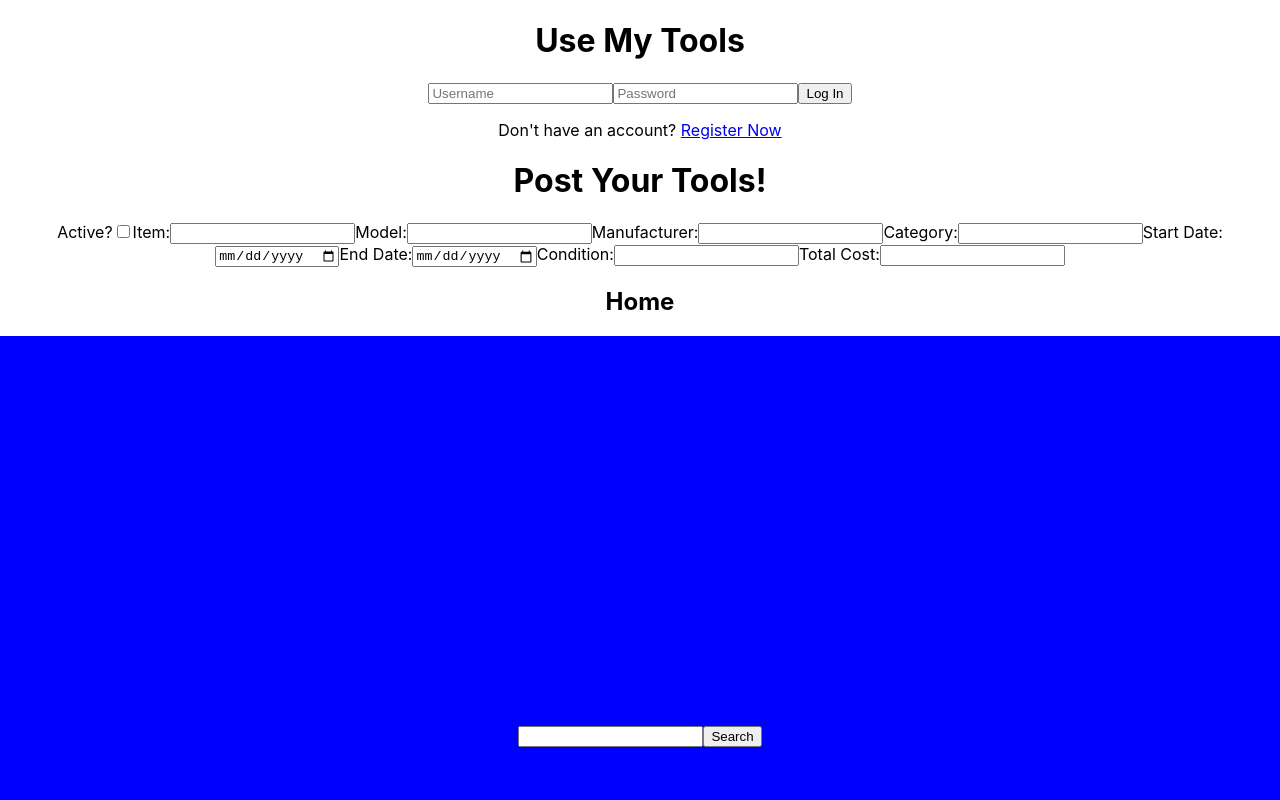
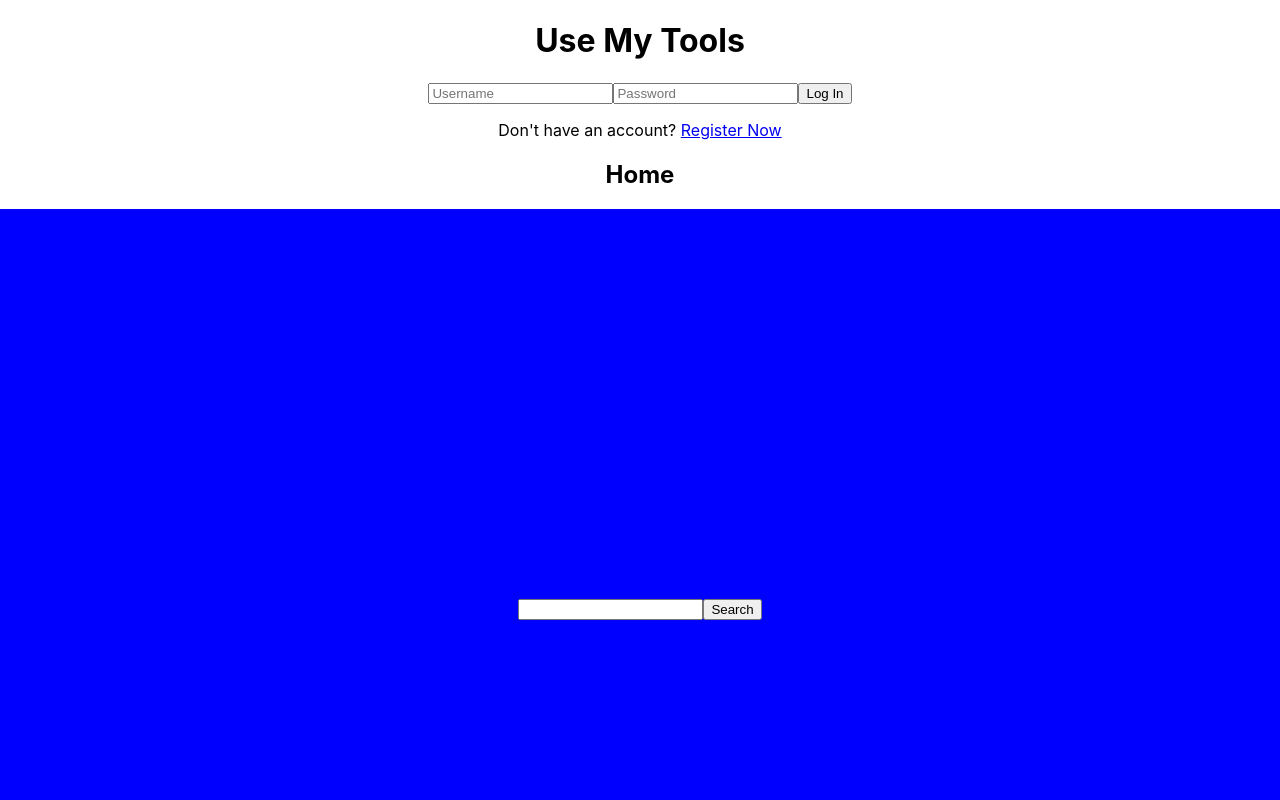
Before and after one commit to Use-My-Tools-BW/front-end, a React (Create React App) app: page / in a window 1280 px wide. Shown: the top 800 px of the page. Built offline with nearby package versions, Linux system fonts and the light colour scheme.

Commit message:
PostListingForm Draft

```diff
--- a/src/App.js
+++ b/src/App.js
@@ -9,8 +9,7 @@ import Home from "./components/Home";
 import ToolList from "./components/ToolList";
 import Account from "./components/Account";
 import Confirmation from "./components/Confirmation";
-import EditAccountForm from "./components/forms/PostListingForm"
-import PostListingForm from './components/forms/PostListingForm';
+
 function App() {
   return (
     <div className="App">
@@ -19,7 +18,7 @@ function App() {
         <Route exact path="/register" component={RegisterForm}/>
 
 
-      <PostListingForm/>
+
       <Home />
       <ToolList />
       <Account />
--- a/src/components/forms/PostListingForm.js
+++ b/src/components/forms/PostListingForm.js
@@ -1,10 +1,10 @@
 import React, { useState } from 'react';
+import axios from 'axios';
 
-
-export default function PostListingForm(){
+export default function PostListingForm(props){
 const [toolList, setToolList] = useState({
 
-    active: false ,
+    active: false || true ,
     listingTitle: "",
     model:"",
     manufacturer: "",
@@ -18,6 +18,23 @@ const [toolList, setToolList] = useState({
 });
 
 
+
+const submitHandler = event => {
+    event.preventDefault();
+    console.log(toolList);
+
+    axios.post("", toolList, {headers: {"Content-Type": "application/json"}})  //Ready for backend
+        .then(res => {
+            console.log(res);
+            props.history.push("/");
+        })
+        .catch(err => console.log(err.response))
+}
+
+
+
+
+
 const changeHandler = event => {
     setToolList({ ...toolList, [event.target.name]: event.target.value })
 }
@@ -27,11 +44,11 @@ const changeHandler = event => {
 return (
     <div>
         <h1>Post Your Tools!</h1>
-        <form>
+        <form onSubmit ={submitHandler}>
             <label>
                 Active?
                 <input
-                type = "checkbox" name = "active" checked = {toolList.active}
+                type = "checkbox" name = "active"  value ={toolList.active}
                 />
             </label>
             <label>
@@ -48,7 +65,7 @@ return (
                 <input
                 type = "text"
                 name="model"
-                value={toolList.listingTitle}
+                value={toolList.model}
                 onChange={changeHandler}
                 />
             </label>
@@ -57,7 +74,7 @@ return (
                 <input
                 type = "text"
                 name="manufacturer"
-                value={toolList.listingTitle}
+                value={toolList.manufacturer}
                 onChange={changeHandler}
                 />
             </label>
@@ -66,7 +83,7 @@ return (
                 <input
                 type = "text"
                 name="category"
-                value={toolList.listingTitle}
+                value={toolList.category}
                 onChange={changeHandler}
                 />
             </label>
@@ -75,7 +92,7 @@ return (
                 <input
                 type = "date"
                 name="dateStart"
-                value={toolList.listingTitle}
+                value={toolList.dateStart}
                 onChange={changeHandler}
                 />
             </label>
@@ -84,7 +101,7 @@ return (
                 <input
                 type = "date"
                 name="dateEnd"
-                value={toolList.listingTitle}
+                value={toolList.dateEnd}
                 onChange={changeHandler}
                 />
             </label>
@@ -93,7 +110,7 @@ return (
                 <input
                 type = "text"
                 name="condition"
-                value={toolList.listingTitle}
+                value={toolList.condition}
                 onChange={changeHandler}
                 />
             </label>
@@ -102,22 +119,25 @@ return (
                 <input
                 type = "text"
                 name="totalCost"
-                value={toolList.listingTitle}
+                value={toolList.totalCost}
                 onChange={changeHandler}
                 />
             </label>
 
 
 
-
-
-
-
+            <div className = "img-container">
+                <label>
+                    Upload Your Img:
+                <input className ="fileInput"
+                type ="file"
+                onChange={changeHandler}
+                value ={toolList.listingImg}
+                />
+                </label>
+            </div>
+            <button type ="submit">Upload Your Item</button>
         </form>
-
-
-
-
     </div>
 )
 
```
